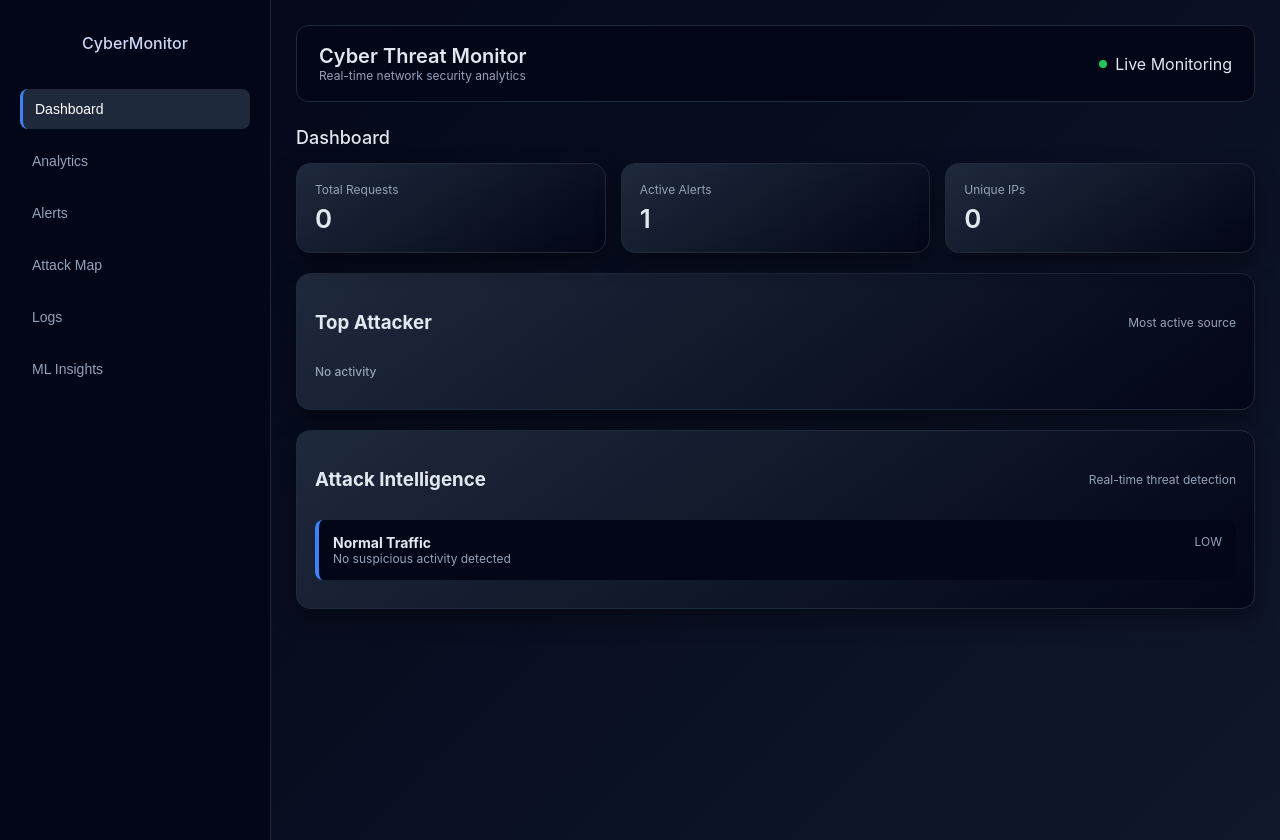
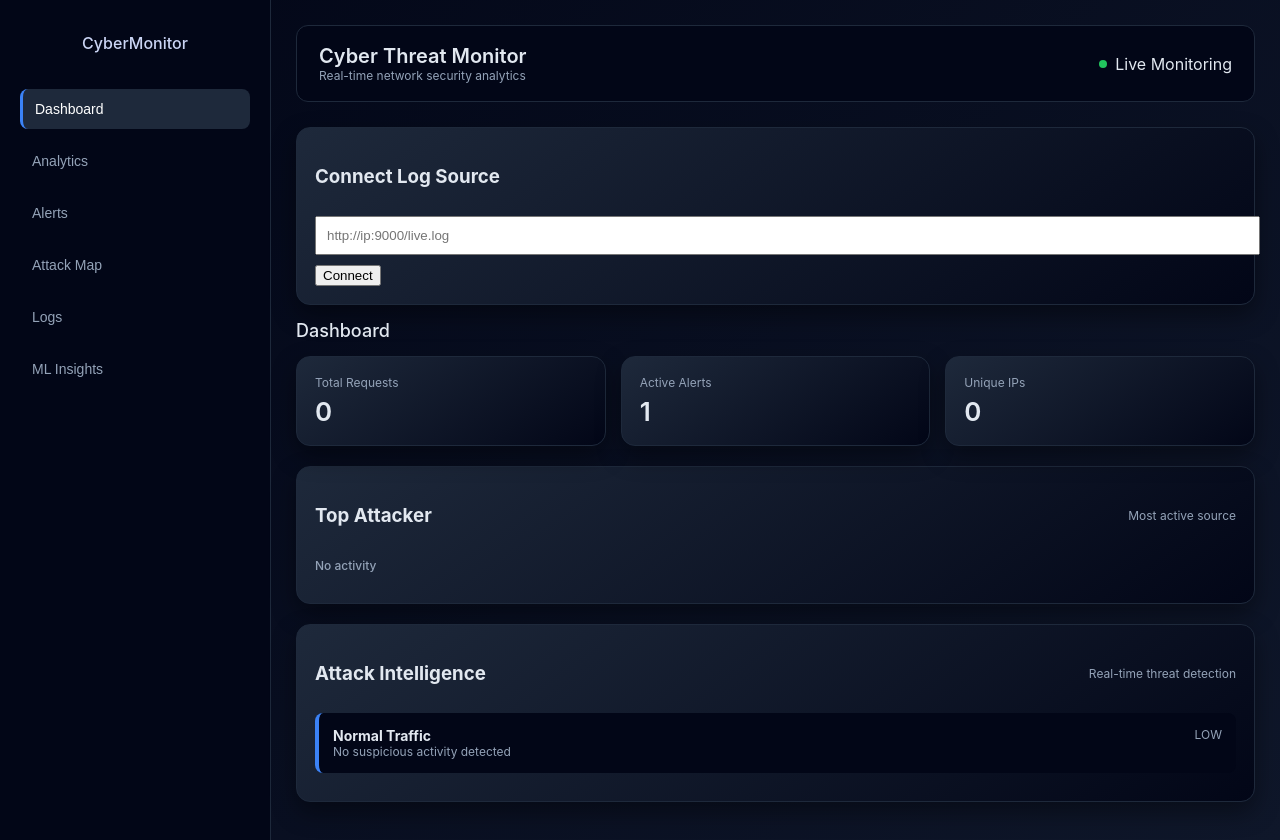
Before and after one commit to Ad1thyanA/live-cybersecurity-threat-monitor, a Flask app: page / in a window 1280 px wide. Run offline with Flask 3, Linux system fonts and the light colour scheme.

Commit message:
Sprint 4 completed

```diff
--- a/backend/app.py
+++ b/backend/app.py
@@ -7,9 +7,12 @@ from log_reader import start_reader
 from data_store import ip_counter, logs, alerts
 from ml_model import detect_anomaly
 from attack_classifier import AttackClassifier
+from flask import request
+import config
 
 # ✅ Initialize classifier
 classifier = AttackClassifier()
+
 
 # ✅ NEW: Location cache (PERFORMANCE FIX)
 location_cache = {}
@@ -108,6 +111,18 @@ def stats():
         "locations": locations
     })
 
+@app.route("/set-log-source", methods=["POST"])
+def set_log_source():
+    data = request.get_json()
+    url = data.get("url")
+
+    if url and url.startswith("http"):
+        config.LOG_SOURCE = url
+        print("✅ Log source updated to:", config.LOG_SOURCE)
+        return {"status": "success"}
+
+    return {"status": "error", "message": "Invalid URL"}
+
 
 if __name__ == "__main__":
     Thread(target=start_reader, daemon=True).start()
--- /dev/null
+++ b/backend/config.py
@@ -0,0 +1 @@
+LOG_SOURCE = "http://127.0.0.1:9000/live.log"
--- a/backend/log_reader.py
+++ b/backend/log_reader.py
@@ -5,8 +5,7 @@ from parser import parse_log
 from analytics import process_log
 from ml_model import detect_anomaly
 from data_store import logs, MAX_LOGS
-
-URL = "http://127.0.0.1:9000/live.log"
+import config
 
 last_size = 0
 
@@ -15,7 +14,7 @@ def start_reader():
 
     while True:
         try:
-            r = requests.get(URL)
+            r = requests.get(config.LOG_SOURCE, timeout=3)
             lines = r.text.strip().split("\n")
 
             # 🔥 read only new lines based on length
@@ -35,6 +34,11 @@ def start_reader():
 
                     process_log(parsed)
 
+                if r.status_code != 200:
+                    print("⚠️ Unable to fetch logs")
+                    time.sleep(2)
+                    continue
+
             # 🔥 update pointer
             last_size = len(lines)
 
--- a/frontend/static/script.js
+++ b/frontend/static/script.js
@@ -94,6 +94,32 @@ function updateTopAttacker(ipCounts) {
         <strong>${topIP}</strong>
         <div class="sub">${max} requests</div>
     `;
+}
+
+function setLogSource() {
+    const url = document.getElementById("logUrl").value;
+
+    if (!url.startsWith("http")) {
+        alert("Enter valid URL");
+        return;
+    }
+
+    fetch("/set-log-source", {
+        method: "POST",
+        headers: {
+            "Content-Type": "application/json"
+        },
+        body: JSON.stringify({ url: url })
+    })
+    .then(res => res.json())
+    .then(data => {
+        if (data.status === "success") {
+            alert("✅ Log source connected!");
+        } else {
+            alert("❌ Invalid URL");
+        }
+    })
+    .catch(() => alert("Server error"));
 }
 
 // LOAD DATA
--- a/frontend/templates/index.html
+++ b/frontend/templates/index.html
@@ -49,6 +49,21 @@
 
         <!-- DASHBOARD -->
         <div id="dashboard" class="section">
+
+            <div class="card">
+    <h3>Connect Log Source</h3>
+
+    <input
+        type="text"
+        id="logUrl"
+        placeholder="http://ip:9000/live.log"
+        style="width: 100%; padding: 10px; margin-top: 10px;"
+    >
+
+    <button onclick="setLogSource()" style="margin-top: 10px;">
+        Connect
+    </button>
+</div>
 
             <h2 class="section-title">Dashboard</h2>
 
```
